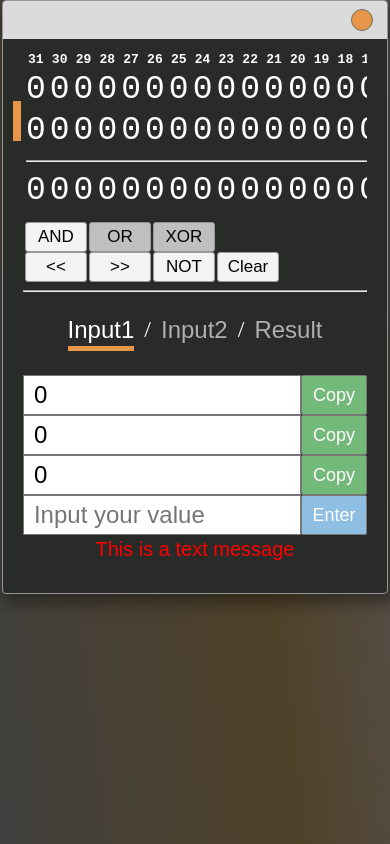
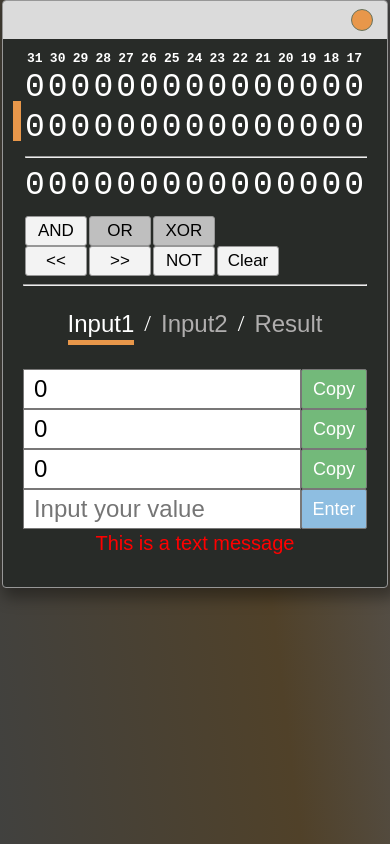
Before and after one commit to Lulkafe/BinaryCalc, a React app: page / in a window 390 px wide. Built offline with nearby package versions, Linux system fonts and the light colour scheme.

Commit message:
Fixed an overflow behavior

```diff
--- a/src/style.css
+++ b/src/style.css
@@ -31,12 +31,12 @@ html {
     margin: 0 auto;
     padding: 30px 0 30px 0;
     overflow: hidden;
+    border-spacing: 1px;
 }
 
 
 #binTable-wrapper {
     width: 100%;
-    overflow: scroll;
 }
 
 #binTable__input1, #binTable__input2, #binTable__result {
@@ -338,6 +338,10 @@ html {
     #window {
         width: 99%
     }
+
+    #binTable-wrapper {
+        overflow-x:scroll;
+    }
 }
 
 @media only screen and (max-width: 600px) {
```
Also changed, not shown: 1 other file (tests, documents, lock files or other folders).
